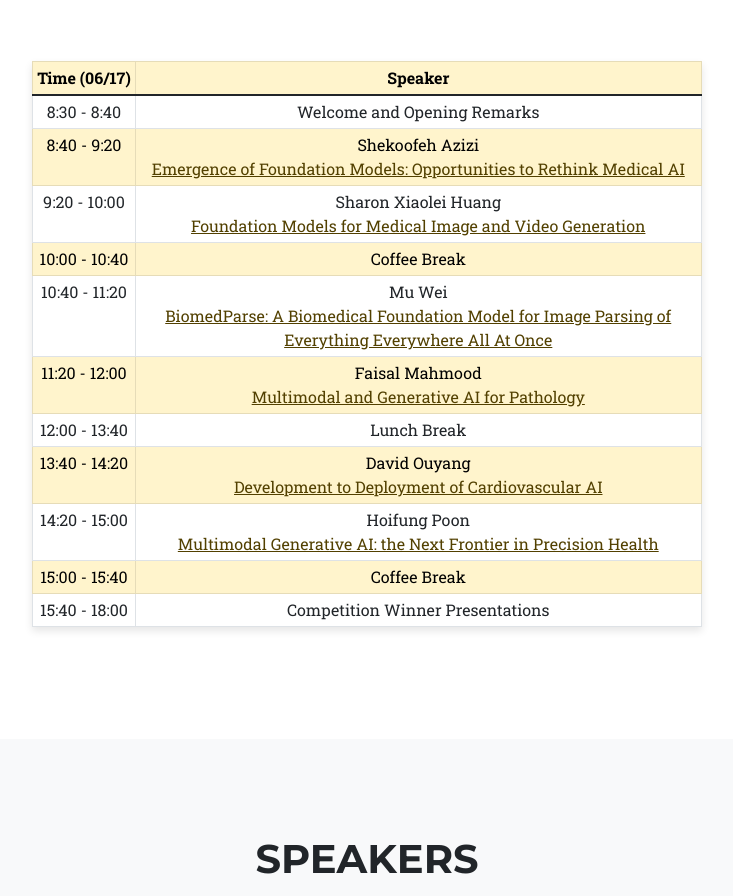
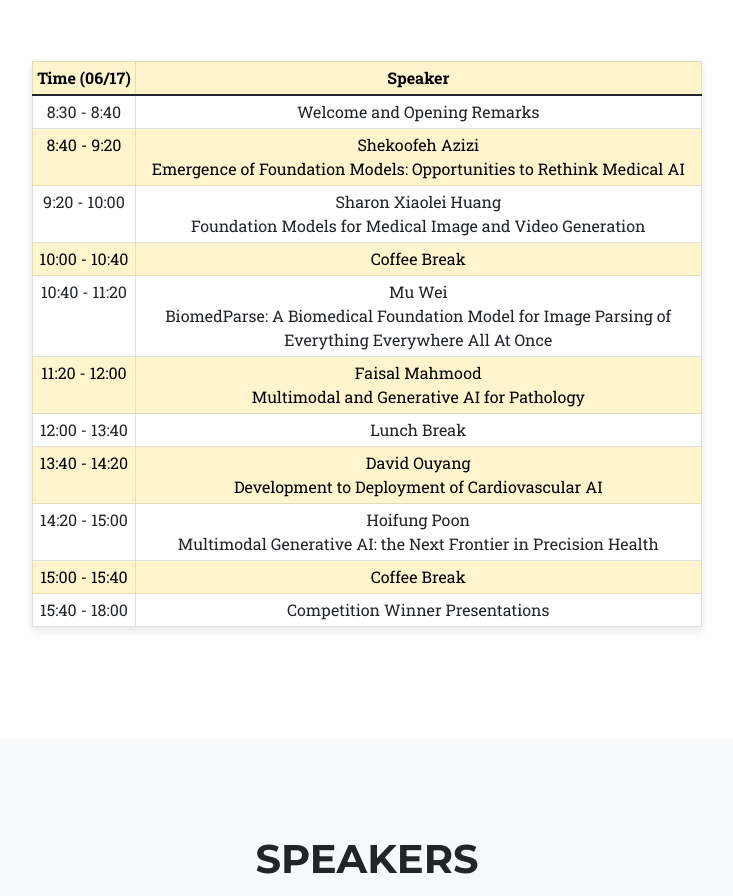
Before and after one commit to fmv-cvpr24workshop/fmv-cvpr24workshop.github.io, a plain HTML site: page index.html in a window 1280 px wide. Shown: the part 1411-2307 px from the top of the page, without its empty margins (273-1006 px from the left). Drawn offline with nearby package versions, Linux system fonts and the light colour scheme; some icons are missing.

Commit message:
Update index.html

```diff
--- a/index.html
+++ b/index.html
@@ -121,12 +121,12 @@
                             <tr  class="table-primary">
                                 <td style="white-space: nowrap;">8:40 - 9:20</td>
                                 <td style="word-wrap: break-word; white-space: normal;">Shekoofeh Azizi<br>
-                                    <a href="https://youtu.be/zoKr60f-Kws" target="_blank">Emergence of Foundation Models: Opportunities to Rethink Medical AI</a></td>
+                                    Emergence of Foundation Models: Opportunities to Rethink Medical AI</td>
                             </tr>
                             <tr>
                                 <td style="white-space: nowrap;">9:20 - 10:00</td>
                                 <td style="word-wrap: break-word; white-space: normal;">Sharon Xiaolei Huang<br>
-                                    <a href="https://youtu.be/pn0L6C7AcAE" target="_blank">Foundation Models for Medical Image and Video Generation</a></td>
+                                    Foundation Models for Medical Image and Video Generation</td>
                             </tr>
                             <tr class="table-primary">
                                 <td style="white-space: nowrap;">10:00 - 10:40</td>
@@ -135,12 +135,12 @@
                             <tr>
                                 <td style="white-space: nowrap;">10:40 - 11:20</td>
                                 <td style="word-wrap: break-word; white-space: normal;">Mu Wei<br>
-                                    <a href="https://youtu.be/nB2wSememdE" target="_blank">BiomedParse: A Biomedical Foundation Model for Image Parsing of Everything Everywhere All At Once</a></td>
+                                    BiomedParse: A Biomedical Foundation Model for Image Parsing of Everything Everywhere All At Once</td>
                             </tr>
                             <tr class="table-primary">
                                 <td style="white-space: nowrap;">11:20 - 12:00</td>
                                 <td style="word-wrap: break-word; white-space: normal;">Faisal Mahmood<br>
-                                    <a href="https://youtu.be/JENV98yh3YU" target="_blank">Multimodal and Generative AI for Pathology</a></td>
+                                    Multimodal and Generative AI for Pathology</td>
                             </tr>
                             <tr>
                                 <td style="white-space: nowrap;">12:00 - 13:40</td>
@@ -149,12 +149,12 @@
                             <tr class="table-primary">
                                 <td style="white-space: nowrap;">13:40 - 14:20</td>
                                 <td style="word-wrap: break-word; white-space: normal;">David Ouyang<br>
-                                    <a href="https://youtu.be/3thC0ITLtWs" target="_blank">Development to Deployment of Cardiovascular AI</a></td>
+                                    Development to Deployment of Cardiovascular AI</td>
                             </tr>
                             <tr>
                                 <td style="white-space: nowrap;">14:20 - 15:00</td>
                                 <td style="word-wrap: break-word; white-space: normal;">Hoifung Poon<br>
-                                    <a href="https://youtu.be/CGyQxdM2KU8" target="_blank">Multimodal Generative AI: the Next Frontier in Precision Health</a></td>
+                                    Multimodal Generative AI: the Next Frontier in Precision Health</td>
                             </tr>
                             <tr class="table-primary">
                                 <td style="white-space: nowrap;">15:00 - 15:40</td>
```
